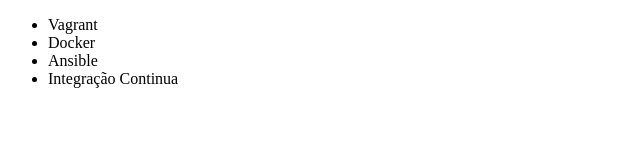
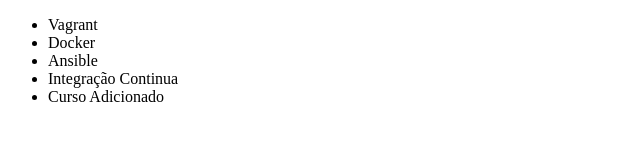
Before and after one commit to ggvads/aluragit, a plain HTML site: page index.html in a window 1280 px wide. Shown: the whole page, without its empty margins (0-640 px from the left). Drawn offline with Linux system fonts and the light colour scheme.

Commit message:
Adicionando novo curso

```diff
--- a/index.html
+++ b/index.html
@@ -10,6 +10,7 @@
         <li>Docker</li>
         <li>Ansible</li>
         <li>Integração Continua</li>
+        <li>Curso Adicionado</li>
     </ul>
 </body>
 </html>
```
